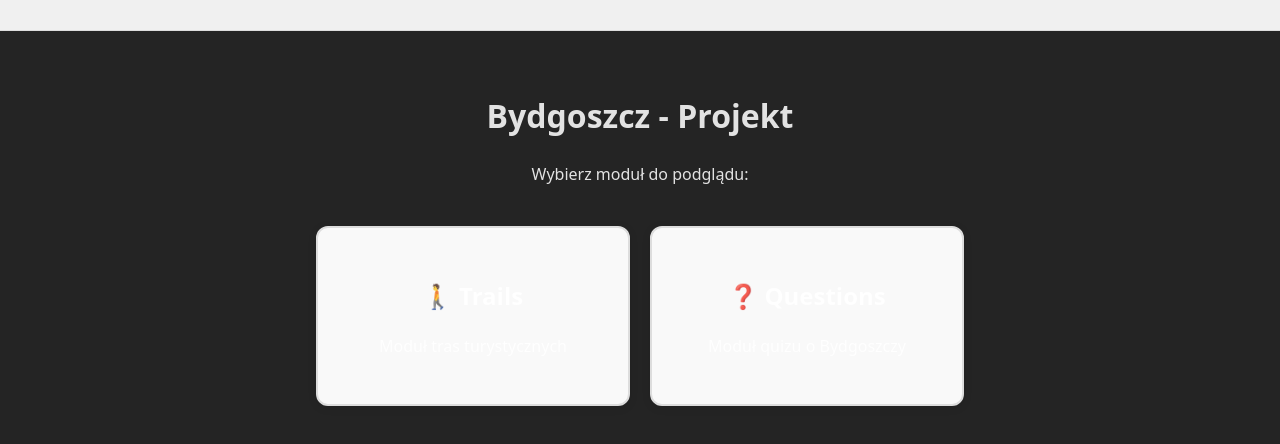
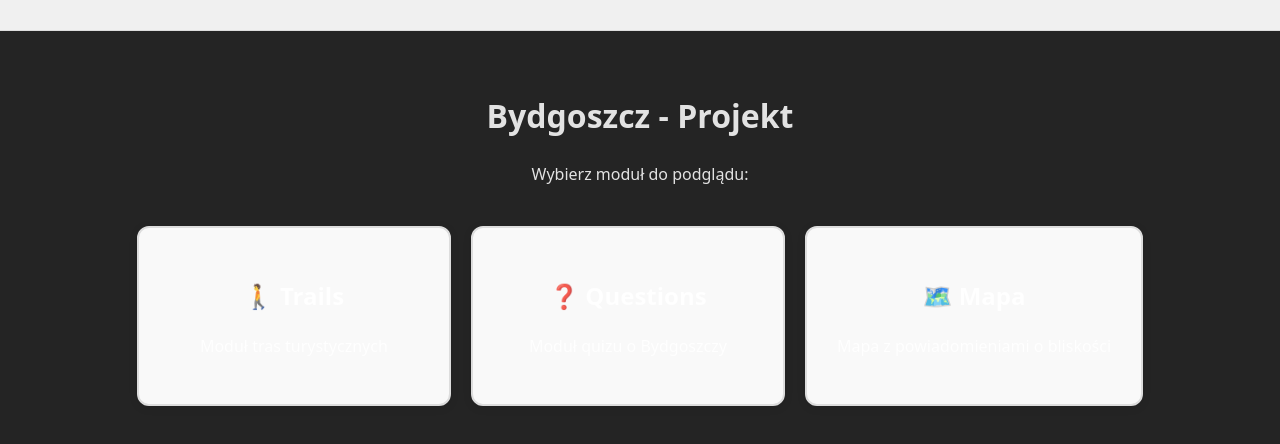
Before and after one commit to patryksew/bydgoszcz, a React (Vite) app: page / in a window 1280 px wide. Shown: the top 444 px of the page. Built offline with nearby package versions, Linux system fonts and the light colour scheme.

Commit message:
Add MapWrapper component and routing for map module

```diff
--- a/src/App.jsx
+++ b/src/App.jsx
@@ -4,6 +4,7 @@ import Layout from "./components/Layout";
 import Home from "./pages/Home";
 import TrailsWrapper from "./pages/TrailsWrapper";
 import QuestionWrapper from "./pages/QuestionWrapper";
+import MapWrapper from "./pages/MapWrapper";
 
 const router = createBrowserRouter([
   {
@@ -21,6 +22,10 @@ const router = createBrowserRouter([
       {
         path: "questions",
         element: <QuestionWrapper />
+      },
+      {
+        path: "map",
+        element: <MapWrapper />
       }
       // Dodaj tutaj kolejne ścieżki dla innych modułów
     ]
--- a/src/data/translations.js
+++ b/src/data/translations.js
@@ -12,6 +12,8 @@ export const translations = {
     trailsDescription: "Moduł tras turystycznych",
     questionsModule: "Questions",
     questionsDescription: "Moduł quizu o Bydgoszczy",
+    mapModule: "Mapa",
+    mapDescription: "Mapa z powiadomieniami o bliskości",
 
     // Trails
     chooseTrail: "Wybierz trasę",
@@ -38,6 +40,8 @@ export const translations = {
     trailsDescription: "Tourist trails module",
     questionsModule: "Questions",
     questionsDescription: "Bydgoszcz quiz module",
+    mapModule: "Map",
+    mapDescription: "Map with proximity notifications",
 
     // Trails
     chooseTrail: "Choose a trail",
--- a/src/pages/Home.jsx
+++ b/src/pages/Home.jsx
@@ -23,6 +23,13 @@ export default function Home() {
           <div style={cardStyle}>
             <h2>❓ {t.questionsModule}</h2>
             <p>{t.questionsDescription}</p>
+          </div>
+        </Link>
+
+        <Link to="/map" style={linkStyle}>
+          <div style={cardStyle}>
+            <h2>🗺️ {t.mapModule}</h2>
+            <p>{t.mapDescription}</p>
           </div>
         </Link>
 
--- a/src/pages/MapWrapper.jsx
+++ b/src/pages/MapWrapper.jsx
@@ -67,7 +67,7 @@ function MapWrapper() {
   };
 
   return (
-    <div style={{ width: '100vw', height: '100vh', display: 'flex', flexDirection: 'column' }}>
+    <div style={{ width: '100%', height: 'calc(100vh - 60px)', display: 'flex', flexDirection: 'column' }}>
       <div style={{
         padding: '10px',
         backgroundColor: '#1a1a1a',
```
Also changed, not shown: 1 other file (tests, documents, lock files or other folders).
